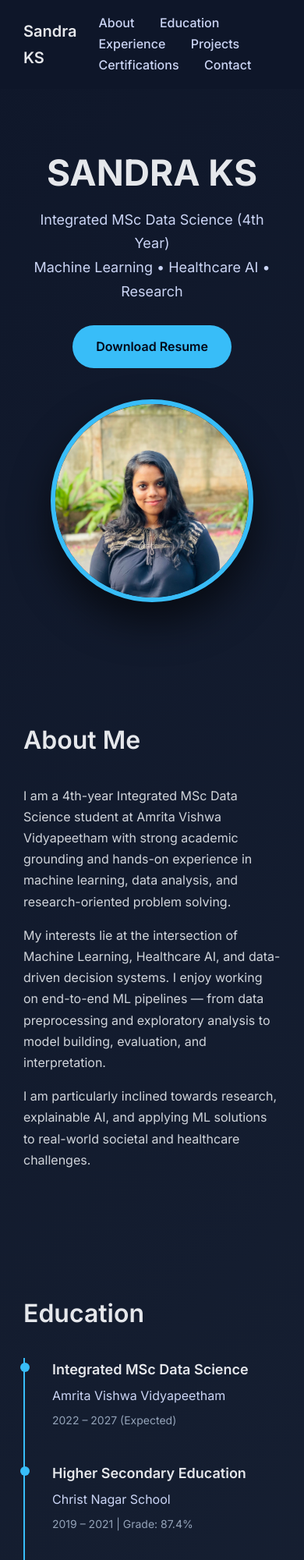
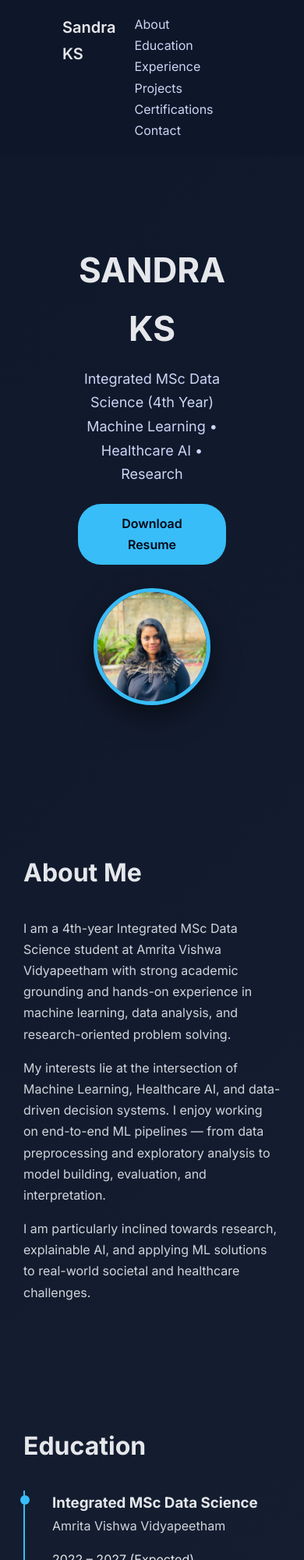
Before and after one commit to kssandraeshwar/vercel_portfolio, a plain HTML site: page index.html in a window 390 px wide. Shown: the top 2000 px of the page at 78% size. Drawn offline with Linux system fonts and the light colour scheme.

Commit message:
Update style.css

```diff
--- a/css/style.css
+++ b/css/style.css
@@ -1,6 +1,4 @@
-/* =========================
-   GLOBAL RESET & BASE
-========================= */
+/* ================= RESET ================= */
 * {
   margin: 0;
   padding: 0;
@@ -14,9 +12,7 @@ body {
   line-height: 1.7;
 }
 
-/* =========================
-   NAVBAR
-========================= */
+/* ================= NAVBAR ================= */
 .navbar {
   position: sticky;
   top: 0;
@@ -24,9 +20,7 @@ body {
   padding: 18px 80px;
   display: flex;
   justify-content: space-between;
-  align-items: center;
   background: rgba(15, 23, 42, 0.95);
-  backdrop-filter: blur(8px);
 }
 
 .nav-left {
@@ -35,101 +29,88 @@ body {
 }
 
 .nav-right a {
-  margin-left: 28px;
+  margin-left: 24px;
+  color: #cbd5f5;
   text-decoration: none;
-  color: #cbd5f5;
-  font-weight: 500;
 }
 
 .nav-right a:hover {
   color: #38bdf8;
 }
 
-/* =========================
-   HERO SECTION
-========================= */
+/* ================= HERO ================= */
+/* THIS IS THE KEY FIX */
 .hero {
   display: flex;
-  justify-content: space-between;
   align-items: center;
-  padding: 120px 100px;
-  gap: 60px;
+  gap: 40px;              /* space between text & image */
+  padding: 110px 100px;
 }
 
+/* TEXT BLOCK */
 .hero-text {
-  flex: 1;
-  max-width: 560px;
+  max-width: 600px;
 }
 
 .hero-text h1 {
-  font-size: 46px;
+  font-size: 44px;
   font-weight: 700;
-  line-height: 1.2;
-  margin-bottom: 18px;
+  margin-bottom: 12px;
 }
 
 .subtitle {
+  font-size: 18px;
   color: #cbd5f5;
-  font-size: 18px;
-  margin-bottom: 28px;
+  margin-bottom: 22px;
 }
 
+/* BUTTON */
 .btn {
   display: inline-block;
-  padding: 14px 30px;
+  padding: 12px 28px;
   background: #38bdf8;
   color: #020617;
   border-radius: 30px;
+  font-weight: 600;
   text-decoration: none;
-  font-weight: 600;
-  transition: transform 0.3s ease, box-shadow 0.3s ease;
 }
 
 .btn:hover {
-  transform: translateY(-3px);
-  box-shadow: 0 10px 25px rgba(56,189,248,0.4);
+  background: #0ea5e9;
 }
 
+/* IMAGE BESIDE NAME (SMALL) */
 .hero-image {
-  flex: 0 0 260px;
-  display: flex;
-  justify-content: center;
+  flex-shrink: 0;
 }
 
 .hero-image img {
-  width: 260px;
-  height: 260px;
+  width: 150px;           /* SMALL SIZE */
+  height: 150px;
   border-radius: 50%;
   object-fit: cover;
-  border: 6px solid #38bdf8;
-  box-shadow: 0 25px 50px rgba(0,0,0,0.6);
+  border: 5px solid #38bdf8;
+  box-shadow: 0 15px 35px rgba(0,0,0,0.5);
 }
 
-/* =========================
-   SECTIONS
-========================= */
+/* ================= SECTIONS ================= */
 .section {
   padding: 90px 120px;
 }
 
 .section h2 {
   font-size: 32px;
-  font-weight: 600;
   margin-bottom: 30px;
 }
 
-/* =========================
-   ABOUT
-========================= */
+/* ================= ABOUT ================= */
 .section p {
   max-width: 900px;
   margin-bottom: 16px;
   color: #d1d5db;
 }
 
-/* =========================
-   EDUCATION TIMELINE
-========================= */
+/* ================= EDUCATION ================= */
 .timeline {
   border-left: 2px solid #38bdf8;
   padding-left: 35px;
@@ -138,21 +119,6 @@ body {
 .timeline-item {
   position: relative;
   margin-bottom: 40px;
-}
-
-.timeline-item h3 {
-  font-size: 18px;
-  font-weight: 600;
-}
-
-.timeline-item p {
-  margin: 4px 0;
-  color: #cbd5f5;
-}
-
-.timeline-item span {
-  font-size: 14px;
-  color: #94a3b8;
 }
 
 .dot {
@@ -165,29 +131,15 @@ body {
   top: 6px;
 }
 
-/* =========================
-   EXPERIENCE
-========================= */
+/* ================= EXPERIENCE ================= */
 .experience-box {
   max-width: 900px;
   background: rgba(2,6,23,0.6);
-  padding: 30px;
+  padding: 32px;
   border-radius: 16px;
 }
 
-.experience-box h3 {
-  font-size: 20px;
-  margin-bottom: 6px;
-}
-
-.experience-box .org {
-  color: #38bdf8;
-  margin-bottom: 10px;
-}
-
-/* =========================
-   PROJECTS
-========================= */
+/* ================= PROJECTS ================= */
 .projects-grid {
   display: grid;
   grid-template-columns: repeat(auto-fit, minmax(280px, 1fr));
@@ -199,38 +151,23 @@ body {
   padding: 26px;
   border-radius: 18px;
   cursor: pointer;
-  transition: transform 0.35s ease, box-shadow 0.35s ease;
 }
 
 .project-card:hover {
-  transform: translateY(-8px);
-  box-shadow: 0 25px 50px rgba(0,0,0,0.5);
-}
-
-.project-card h3 {
-  font-size: 18px;
-  margin-bottom: 6px;
-}
-
-.project-card .short {
-  font-size: 14px;
-  color: #94a3b8;
+  transform: translateY(-6px);
 }
 
 .project-card .details {
   display: none;
-  margin-top: 14px;
+  margin-top: 12px;
   color: #cbd5f5;
-  font-size: 14px;
 }
 
 .project-card.active .details {
   display: block;
 }
 
-/* =========================
-   CERTIFICATIONS
-========================= */
+/* ================= CERTIFICATIONS ================= */
 .cert-list {
   list-style: none;
   max-width: 800px;
@@ -239,32 +176,22 @@ body {
 .cert-list li {
   padding: 14px 0;
   border-bottom: 1px solid rgba(148,163,184,0.2);
-  color: #d1d5db;
 }
 
-/* =========================
-   CONTACT
-========================= */
+/* ================= CONTACT ================= */
 #contact p {
   margin-bottom: 10px;
 }
 
 a {
   color: #38bdf8;
-  text-decoration: none;
 }
 
-a:hover {
-  text-decoration: underline;
-}
-
-/* =========================
-   SCROLL ANIMATION
-========================= */
+/* ================= SCROLL ANIMATION ================= */
 .fade-in {
   opacity: 0;
-  transform: translateY(40px);
-  transition: opacity 0.8s ease, transform 0.8s ease;
+  transform: translateY(30px);
+  transition: 0.8s ease;
 }
 
 .fade-in.show {
@@ -272,22 +199,15 @@ a:hover {
   transform: translateY(0);
 }
 
-/* =========================
-   RESPONSIVE (MOBILE)
-========================= */
+/* ================= MOBILE ================= */
 @media (max-width: 900px) {
-  .navbar {
-    padding: 16px 30px;
-  }
-
   .hero {
     flex-direction: column;
-    padding: 80px 30px;
     text-align: center;
   }
 
   .hero-image {
-    margin-top: 40px;
+    margin-top: 30px;
   }
 
   .section {
```
